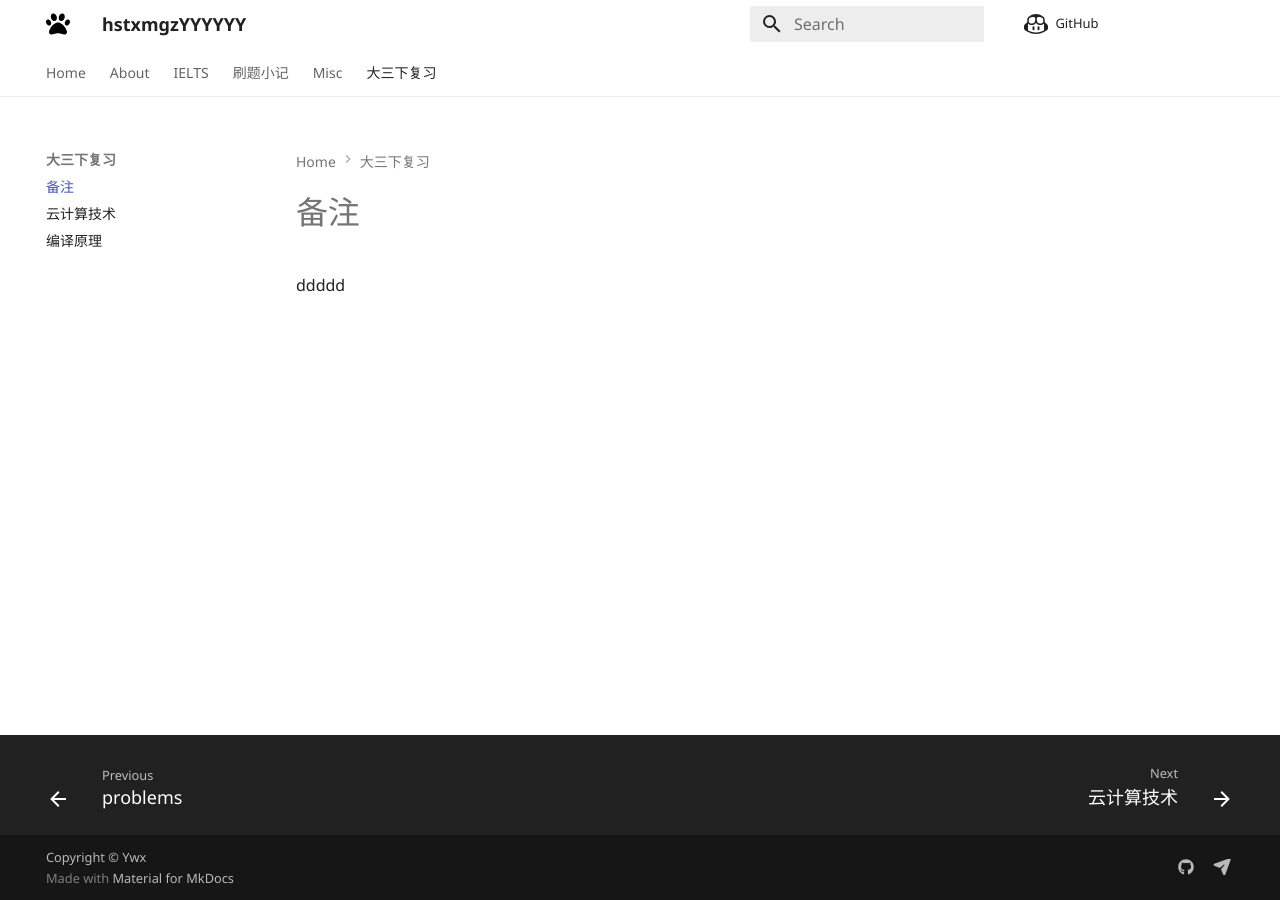
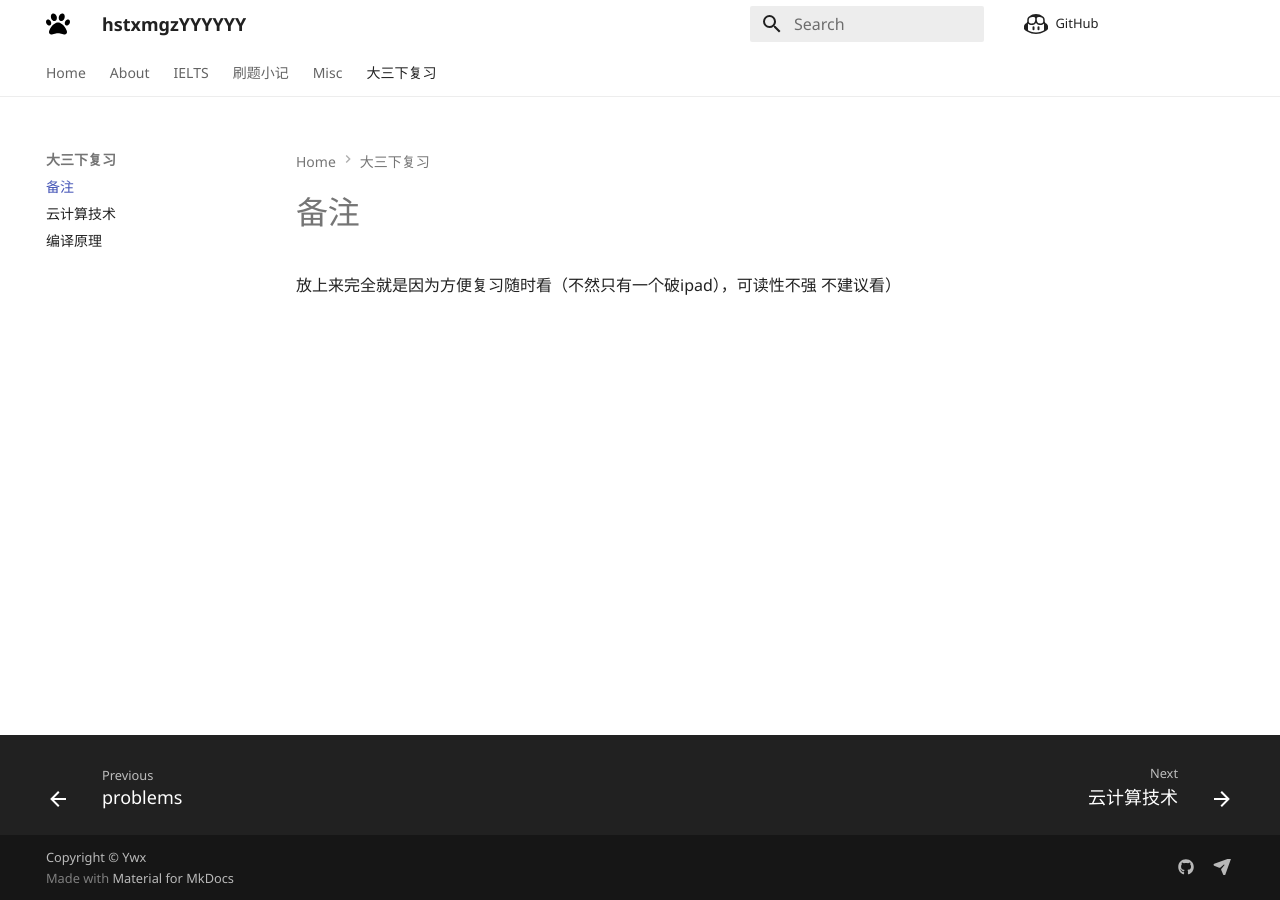
Before and after one commit to hstxmgzY/hstxmgzY.github.io, an MkDocs documentation site: the page built from docs/复习/index.md, in a window 1280 px wide. Built offline with MkDocs 1.6.1 and Material for MkDocs 9.7.7, drawn with Linux system fonts in a browser that asks for light colours; comment, search, counter and statistics services are not loaded.

Commit message:
240627更新2

```diff
--- a/docs/复习/index.md
+++ b/docs/复习/index.md
@@ -1 +1 @@
-ddddd
+放上来完全就是因为方便复习随时看（不然只有一个破ipad），可读性不强 不建议看）
```
